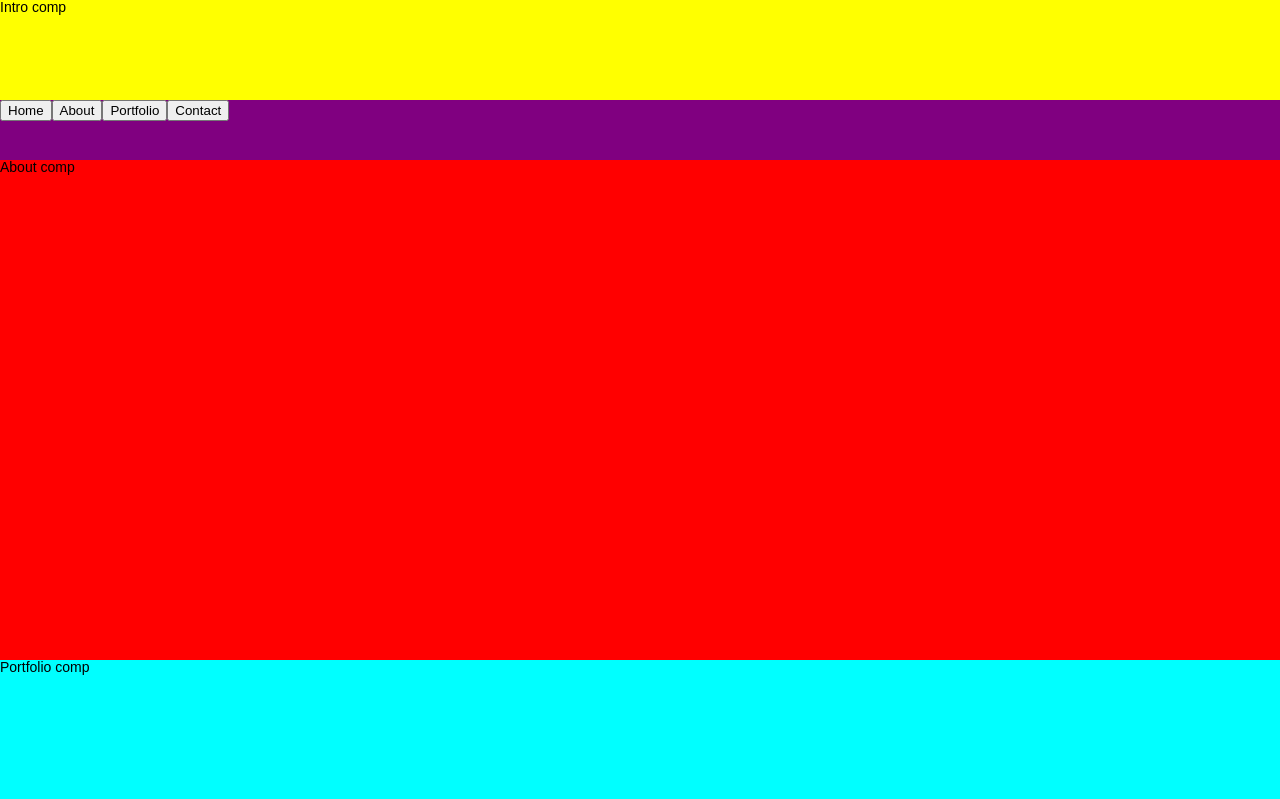
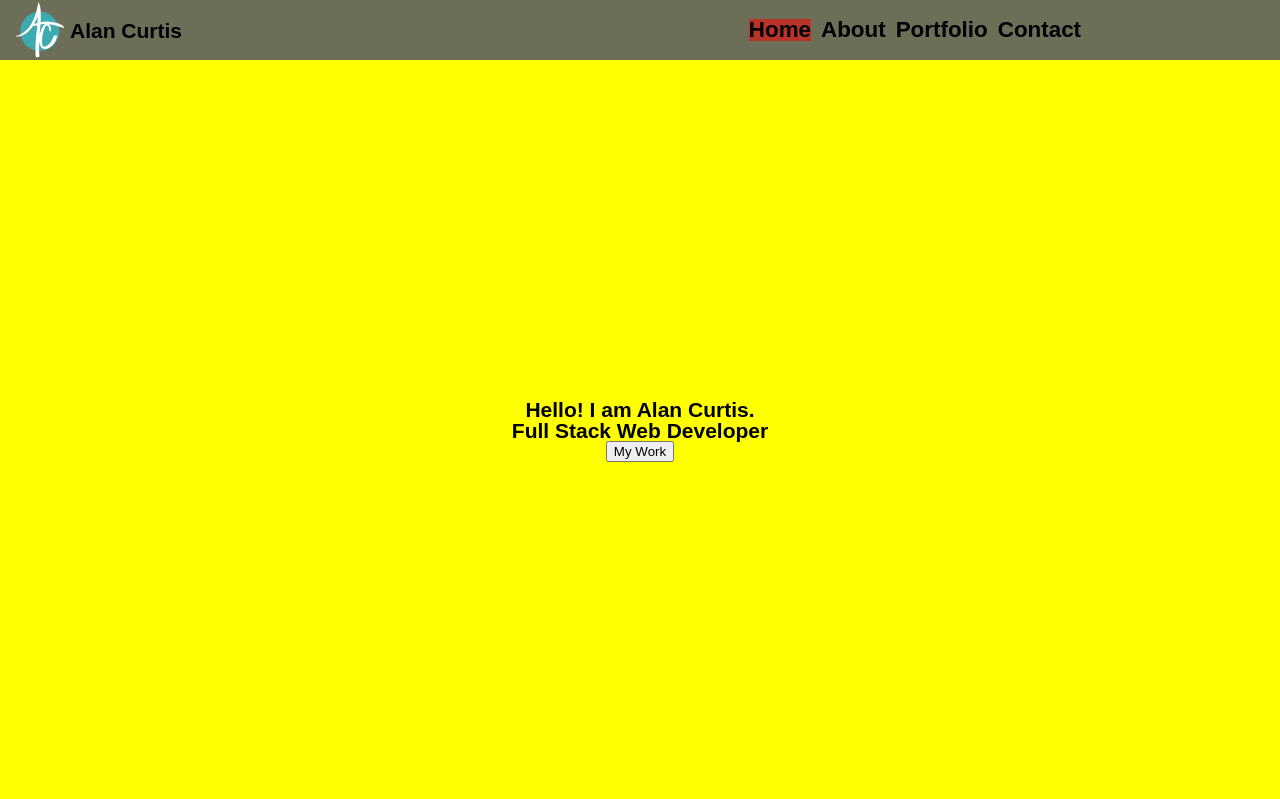
Before and after one commit to TalanCurtis/portfolio, a React (Create React App) app: page / in a window 1280 px wide. Shown: the top 799 px of the page. Built offline with nearby package versions, Linux system fonts and the light colour scheme.

Commit message:
added some hover effects and svgs.

```diff
--- a/src/components/Contact/_Contact.scss
+++ b/src/components/Contact/_Contact.scss
@@ -1,5 +1,5 @@
 .Contact{
-    height: 500px;
+    height: 800px;
     width: 100%;
     background-color: blue;
 }
--- a/src/components/Footer/Footer.js
+++ b/src/components/Footer/Footer.js
@@ -1,9 +1,10 @@
 import React from 'react';
 
-function Footer (){
+function Footer (props){
         return(
             <div className="Footer">
                  Footer comp
+                 <button onClick={()=>props.handleScroll('Intro')}>Back to Top </button>
             </div>
         )
 }
--- a/src/components/Intro/Intro.js
+++ b/src/components/Intro/Intro.js
@@ -1,9 +1,10 @@
 import React from 'react';
 
-function Intro (){
+function Intro (props){
         return(
             <div className="Intro">
-                 Intro comp
+                 <h1>Hello! I am Alan Curtis. <br/> Full Stack Web Developer</h1>
+                 <button onClick={()=>props.handleScroll('About')}>My Work</button>
             </div>
         )
 }
--- a/src/components/Intro/_Intro.scss
+++ b/src/components/Intro/_Intro.scss
@@ -1,5 +1,10 @@
 .Intro{
-    height: 100px;
+    height: calc(100vh - 60px);
     width: 100%;
     background-color: yellow;
+    display: flex;
+    justify-content: center;
+    align-items: center;
+    text-align: center;
+    flex-direction: column;
 }
--- a/src/components/Nav/Nav.js
+++ b/src/components/Nav/Nav.js
@@ -1,15 +1,63 @@
-import React, {Component} from 'react';
-import scrollToComponent from 'react-scroll-to-component';
+import React from 'react';
+import $ from 'jquery';
 
-function Nav (props){
-        return(
-            <div className="Nav">
-                 <button className="contact" onClick={()=>props.handleScroll('Intro')}>Home</button>
-                 <button className="contact" onClick={()=>props.handleScroll('About')}>About</button>
-                 <button className="contact" onClick={()=>props.handleScroll('Portfolio')}>Portfolio</button>
-                 <button className="contact" onClick={()=>props.handleScroll('Contact')}>Contact</button>
+import Logo_SVG from '../../images/Logo_SVG';
+import Burger_SVG from '../../images/Burger_SVG';
+
+function Nav(props) {
+    $(window)
+    .scroll(function () {
+            // Get position of components then subtract header height to change active state.
+            let about = document.getElementsByClassName("About")[0].offsetTop - 60 ;
+            let portfolio = document.getElementsByClassName("Portfolio")[0].offsetTop - 60 ;
+            let contact = document.getElementsByClassName("Contact")[0].offsetTop - 60 ;
+            let scroll = $(window).scrollTop();
+            switch (true) {
+                case scroll>=contact:
+                    $(".contact").addClass("active")
+                    $(".portfolio, .about, .intro" ).removeClass("active")
+                ;break;
+                case scroll>=portfolio:
+                    $(".portfolio").addClass("active")
+                    $(".contact, .about, .intro").removeClass("active")
+                ;break;
+                case scroll>=about:
+                    $(".about").addClass("active")
+                    $(".portfolio, .contact, .intro").removeClass("active")
+                ;break;
+                case scroll>=0:
+                    $(".intro").addClass("active")
+                    $(".portfolio, .about, .contact").removeClass("active")
+                ;break;
+                default:
+                    console.log('scrolling',scroll, 'about',about, 'por', portfolio, 'cont', contact)
+                    break;
+            }
+        });
+    function highlightActive() {
+        // var div = document.getElementsByClassName("About");
+        // var rect = div.getBoundingClientRect();
+        // alert("Coordinates: " + rect.left + "px, " + rect.top + "px");
+        let section = document.getElementsByClassName("Portfolio");
+        console.log(section)
+        let currentScrollPosition = document.documentElement.scrollTop
+        console.log(currentScrollPosition)
+    }
+    return (
+        <div className="Nav">
+            <div className='logo-containter' onClick={() => props.handleScroll('Intro')}>
+                <Logo_SVG height='60px' width='60px' />
+                <h1>Alan Curtis</h1>
             </div>
-        )
+            <div className='buttons'>
+                <h3 className="intro active" onClick={() => props.handleScroll('Intro')}>Home</h3>
+                <h3 className="about" onClick={() => props.handleScroll('About')}>About</h3>
+                <h3 className="portfolio" onClick={() => props.handleScroll('Portfolio')}>Portfolio</h3>
+                <h3 className="contact" onClick={() => props.handleScroll('Contact')}>Contact</h3>
+            </div>
+            <Burger_SVG className="Burger_SVG" height="40px" width="40px"/>
+        </div>
+    )
 }
 
 export default Nav;
--- a/src/components/Nav/_Nav.scss
+++ b/src/components/Nav/_Nav.scss
@@ -1,7 +1,50 @@
-.Nav{
+.Nav {
     height: 60px;
     width: 100%;
-    background-color: purple;
+    background-color: $accentLight;
     position: sticky;
     top: 0px;
+    display: grid;
+    grid-template-columns: auto auto;
+
+    .logo-containter{
+        display: flex;
+        align-items: center;
+        padding-left: 10px;
+        :hover{
+            cursor: pointer;
+        }
+    }
+
+    .Burger_SVG{
+        display: none
+    }
+    .buttons{
+        display: flex;
+        justify-content: center;
+        align-items: center;
+        h3{
+            margin-right:10px;
+        }
+        h3:hover{
+            background-color: #fff;
+            cursor: pointer;
+        }
+    }
 }
+
+@media (max-width: 426px) {
+    .Nav {
+        grid-template-columns: auto auto;
+        background-color: rgb(133, 77, 133);
+        .buttons{
+            display: none;
+        }
+        .Burger_SVG{
+            display: inline;
+            justify-self: flex-end;
+            align-self: center;
+            margin-right: 10px;
+        }
+    }
+}
--- /dev/null
+++ b/src/images/Burger_SVG.js
@@ -0,0 +1,23 @@
+import React from 'react';
+
+const Burger_SVG = (props) => {
+  const {className, height, width, fill , stroke, strokeWidth, onClick } = props
+  return (
+    <svg id="burger" viewBox="0 0 32 32" className={className} height={height} width={width} fill={fill} stroke={stroke} strokeWidth={strokeWidth} onClick={onClick}>
+      <path
+        id="mid"
+        d="M28,18.2H4c-1.1,0-2-0.9-2-2v-0.3c0-1.1,0.9-2,2-2h24c1.1,0,2,0.9,2,2v0.3C30,17.3,29.1,18.2,28,18.2z"/>
+      <path
+        id="mid-part2"
+        d="M28,18.2H4c-1.1,0-2-0.9-2-2v-0.3c0-1.1,0.9-2,2-2h24c1.1,0,2,0.9,2,2v0.3C30,17.3,29.1,18.2,28,18.2z"/>
+      <path
+        id="bot"
+        d="M28,26.2H4c-1.1,0-2-0.9-2-2v-0.3c0-1.1,0.9-2,2-2h24c1.1,0,2,0.9,2,2v0.3C30,25.3,29.1,26.2,28,26.2z"/>
+      <path
+        id="top"
+        d="M28,10.2H4c-1.1,0-2-0.9-2-2V7.8c0-1.1,0.9-2,2-2h24c1.1,0,2,0.9,2,2v0.3C30,9.3,29.1,10.2,28,10.2z"/>
+    </svg>
+  )
+};
+
+export default Burger_SVG;
--- /dev/null
+++ b/src/images/Logo_SVG.js
@@ -0,0 +1,13 @@
+import React from 'react';
+
+const Logo_SVG = (props) => {
+  const {className, height, width, fill , stroke, strokeWidth, onClick } = props
+  return (
+     <svg id="logo" viewBox="0 0 256 256" className={className} height={height} width={width} fill={fill} stroke={stroke} strokeWidth={strokeWidth} onClick={onClick}>
+        <circle cx="126.7" cy="134" r="83.4" fill="#3daab0"/>
+        <path id="Letters" d="M229.9 114.5c-14-17.2-45.3-21.3-65.8-22.2-11.6-.5-22.6.5-33.3 2.6.5-8.7.8-17.5.7-26.3-.1-12.4 0-25.4-2.3-37.9 0-2.9-4.8-16.5-6.1-19-.4-.9-2.4-.9-2.6.2-.7 2.9-1.9 9.6-2 10-3.2 14-5 27.5-10.1 41.1-4.8 12.7-10.1 25.4-16.8 37.3-6.6 11.7-14.7 22.5-24.9 31.3-9.2 7.9-26.2 22.2-39.2 20.9-2.2-.2-3.4 2.4-.9 2.9 13.7 2.9 28.1-4.8 39.4-11.9 12.4-7.8 22.6-18.9 30.8-30.9.3-.5.6-.9.9-1.4 6.3-.7 12.5-2.3 18.7-3.8-.7 8.2-1.6 16.3-2.4 24.5-4.3 41.3-6.3 65.5-4.7 106.9.3 8.1 16.8 7 16.3-1.1-1.6-26.3-1.7-35.4-.6-61.5 1.2 15.2 6.9 32.1 22.8 32.9 16.8.9 40.5-18.5 46.4-34.6.6-.4 5.2-11.9 5.8-14.7 1.2-3.4 2.1-6.3 1.9-6.8-.8-1.6-14.4-1.9-15.2-.1-2.7 5.5.4 6.7-14.9 29.8-3.4 5.2-18.1 17.7-25.3 16.9-12.5-1.3-9.5-27-9-35.6.8-14 4.4-28.9 9.6-42 1.1-2.9 3.9-10.8 7-12 5.9-2.3 9.3 1.3 11 6.2 2.1 6 2.3 12.1 5.4 17.8.6 1.1 2.5.9 2.9-.2 3.6-9.7.8-25-7.7-30.5 9.9.9 19.6 2.9 29.1 5.8 10.4 3.1 20.7 7.8 31.4 9.8 2.1.5 5.8-1.8 3.7-4.4zm-111.2-45c-.3 9.6-.8 19.1-1.6 28.7-4.7 1.3-9.5 2.8-14.2 4.5 5.8-10.1 10.7-20.8 15-31.7.3-.7.6-1.4.8-2.1v.6zm16.1 54.5c-4.2 9.1-7 18.5-8.7 28.3.5-7.1 1-14.3 1.7-21.4.8-8.8 1.6-17.5 2.2-26.3 7-1.1 14-1.6 21.1-1.7-8.5 3.7-12.5 13-16.3 21.1z" fill="#fff"/>
+    </svg>
+  )
+};
+
+export default Logo_SVG;
--- a/src/styles/_global.scss
+++ b/src/styles/_global.scss
@@ -104,11 +104,15 @@ h6 {
     }
 }
 
+.active{
+    background-color: rgba(255, 0, 0, 0.534);
+}
+
 
 // Media query
-@media (min-width:426px){
-    h1 {
-        font-size: 2em;
-        font-weight: bold;
-    }
+@media (max-width:426px){
+    // h1 {
+    //     font-size: 2em;
+    //     font-weight: bold;
+    // }
 }
--- a/src/styles/_variables.scss
+++ b/src/styles/_variables.scss
@@ -1,11 +1,10 @@
 
 // Colors
 $darkPurple: #140328;
-$medPurple: #130326;
-$purple: #140429;
-$lightPurple: rgb(40, 20, 63);
 
-$lightBlue: #084351;
+$accentLight: #6C6E58;
+$accentDark: #3E423A;
 
-$textDark: #0c2539;
-$textMid: #63788a;
+$mainDark: #417378;
+$mainMid: #A4CFBE;
+$mainLight: #F4F7D9;
--- a/src/views/Home/Home.js
+++ b/src/views/Home/Home.js
@@ -8,6 +8,7 @@ import Intro from '../../components/Intro/Intro';
 import Portfolio from '../../components/Portfolio/Portfolio';
 
 // libraries
+import {TweenLite} from 'gsap';
 import scrollToComponent from 'react-scroll-to-component';
 
 class Home extends Component{
@@ -16,18 +17,23 @@ class Home extends Component{
         this.handleScroll= this.handleScroll.bind(this)
     }
 
+    componentDidMount(){
+        TweenLite.to('.Home', 1, {opacity:1})
+    }
+
     handleScroll(section){
         console.log(section)
         scrollToComponent(this[section], { offset: -60, align: 'top', duration: 1000,  ease:'inOutExpo'})
     }
 
+
     render(){
         return(
             <div className="Home">
+                 <Nav handleScroll={this.handleScroll}/>
                  <section ref={(section) => { this.Intro = section; }}>
-                    <Intro/>
+                    <Intro  handleScroll={this.handleScroll}/>
                  </section>
-                 <Nav handleScroll={this.handleScroll}/>
                  <section ref={(section) => { this.About = section; }}>
                     <About/>
                  </section>
@@ -38,7 +44,7 @@ class Home extends Component{
                     <Contact />
                  </section>
                  <section ref={(section) => { this.Footer = section; }}>
-                    <Footer/>
+                    <Footer handleScroll={this.handleScroll}/>
                  </section>
             </div>
         )
--- a/src/views/Home/_Home.scss
+++ b/src/views/Home/_Home.scss
@@ -1,7 +1,7 @@
 .Home{
     background-color: green;
     width: 100%;
-
+    opacity: 0;
 }
 
 // @media (max-width:426px){
```
